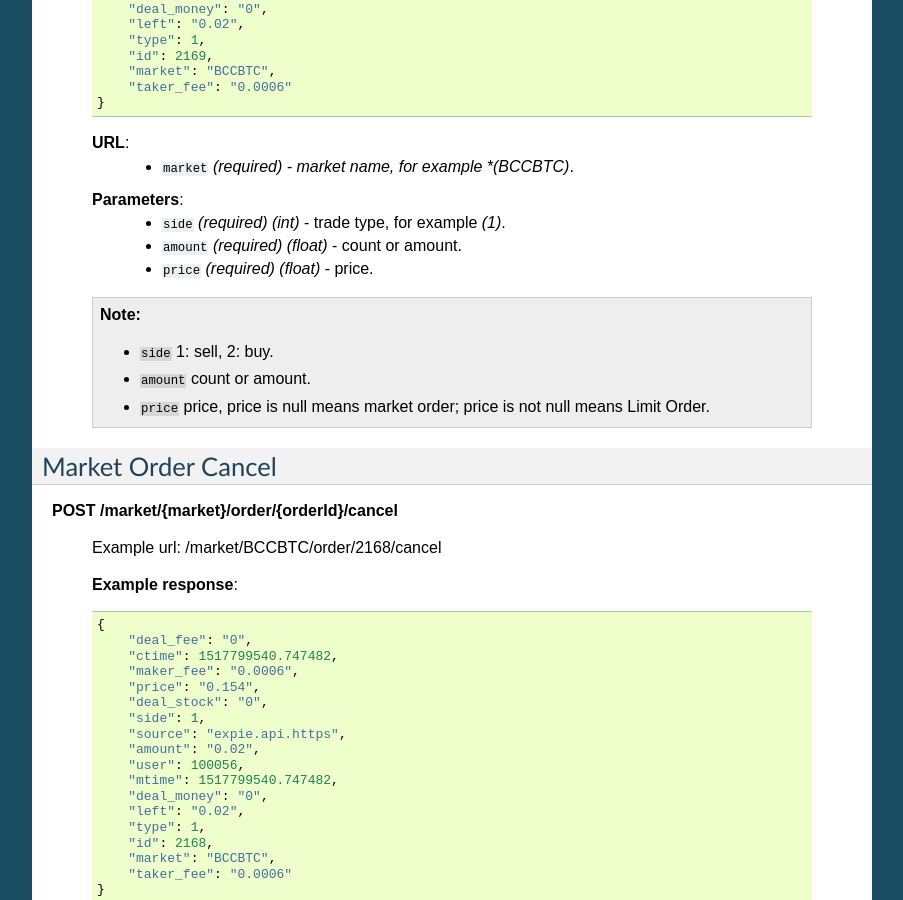
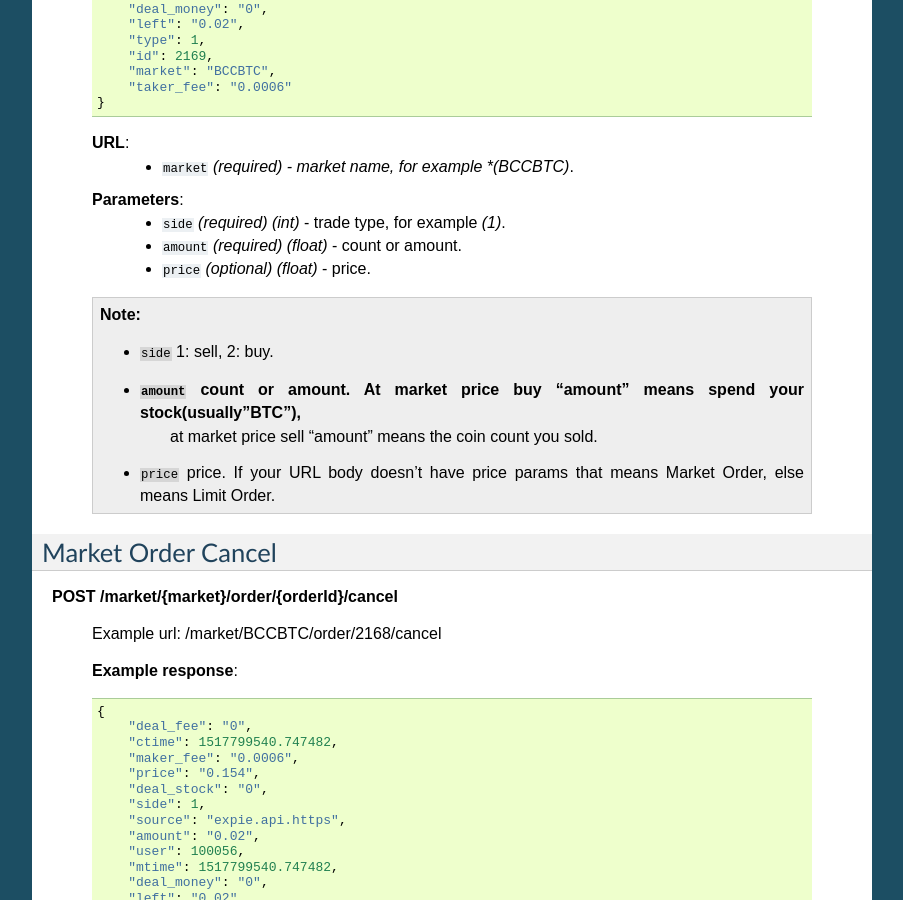
Before and after one commit to expiedotcom/api-docs, a Sphinx documentation site: the page built from source/http-api/market-api.rst, in a window 1280 px wide and 900 px high, scrolled down 3962 px. Shown: the whole window, without its empty margins (198-1101 px from the left). Built offline with Sphinx 7.4.7, drawn with Linux system fonts in a browser that asks for light colours; formulas are drawn with MathJax 3; pages that are not in the unit, such as notebooks, are missing from menus.

Commit message:
change order place note

```diff
--- a/source/http-api/market-api.rst
+++ b/source/http-api/market-api.rst
@@ -242,11 +242,12 @@
         **Parameters**:
             * ``side`` *(required)* *(int)* - trade type, for example *(1)*.
             * ``amount`` *(required)* *(float)* - count or amount.
-            * ``price`` *(required)* *(float)* - price.
+            * ``price`` *(optional)* *(float)* - price.
         .. note::
             * ``side`` 1: sell, 2: buy.
-            * ``amount`` count or amount.
-            * ``price`` price, price is null means market order; price is not null means Limit Order.
+            * ``amount`` count or amount. At market price buy "amount" means spend your stock(usually"BTC"),
+                at market price sell "amount" means the coin count you sold.
+            * ``price`` price. If your URL body doesn't have price params that means Market Order, else means Limit Order.
 
 Market Order Cancel
 -------------------
```
